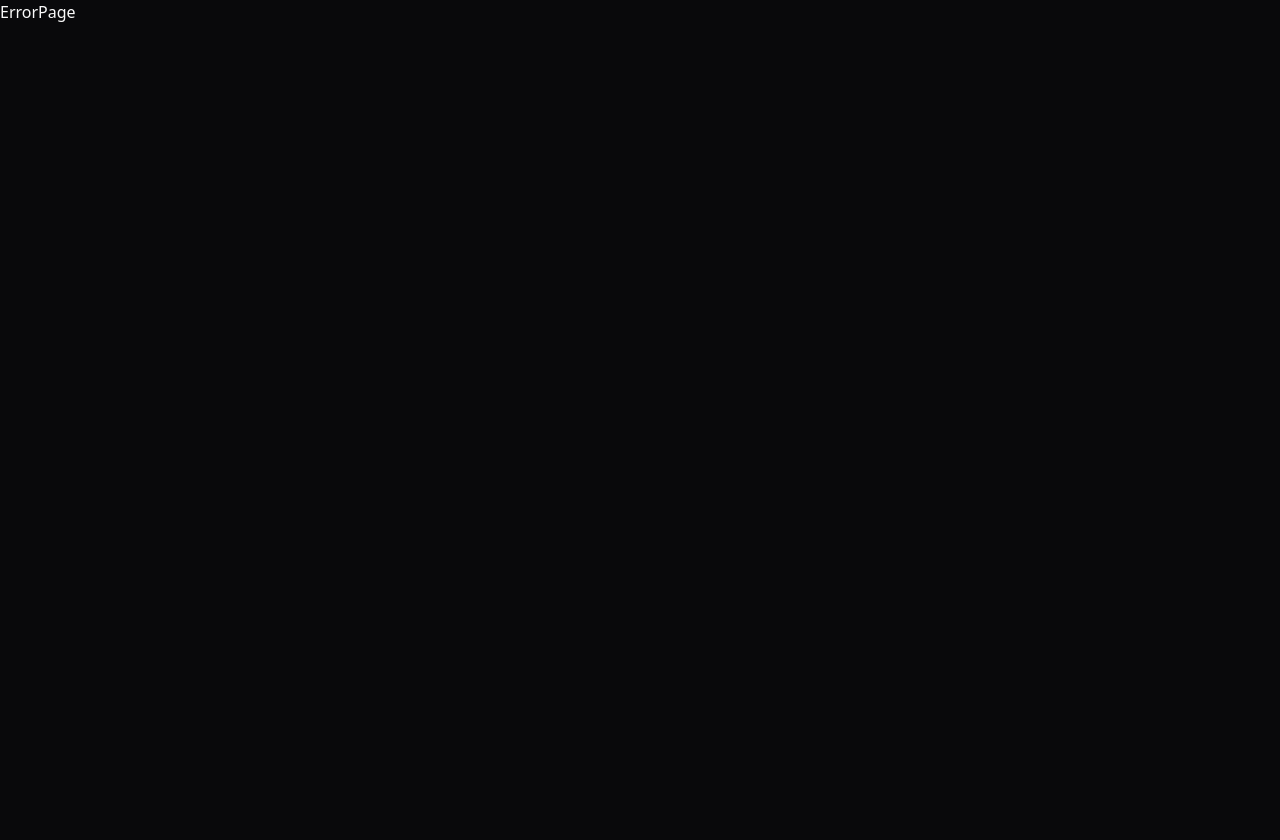
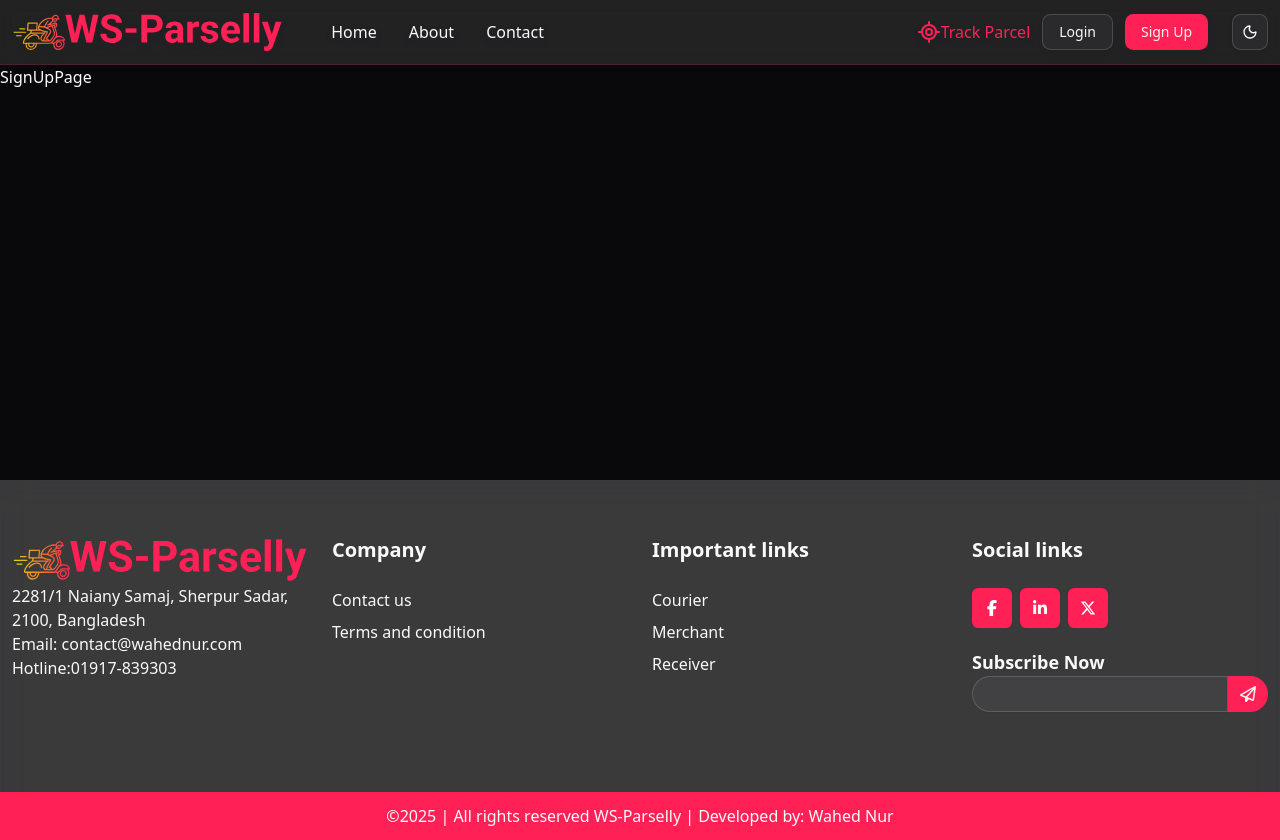
Before and after one commit to wahednur/ws-parselly-frontend, a React (Vite) app: page /register in a window 1280 px wide. Before the commit this address had no page. Before the commit the page ends 800 px from the top, so only its background shows below. Built offline with nearby package versions, Linux system fonts and the light colour scheme.

Commit message:
Added routes and nessesary pages

```diff
--- a/src/components/modules/navigations/main-nav.tsx
+++ b/src/components/modules/navigations/main-nav.tsx
@@ -31,11 +31,11 @@ export default function MainNav() {
     <>
       {/* Desktop navigation start  */}
       <div className="bg-white/10 backdrop-blur-sm py-3 dek-nav border-b border-primary/20 drop-shadow-md sticky">
-        <div className="container flex justify-between">
+        <div className="container flex justify-between gap-8">
           <Link className="text-xl font-bold text-blue-600" to="/">
             <Logo lh="h-10" />
           </Link>
-          <ul className="flex items-center">
+          <ul className="flex items-center flex-1">
             {navList.map((item, idx) => (
               <li key={idx}>
                 <NavLink to={`${item.link}`}>{item.name}</NavLink>
--- /dev/null
+++ b/src/pages/about/about.tsx
@@ -0,0 +1,3 @@
+export default function AboutPage() {
+  return <div>AboutPage</div>;
+}
--- /dev/null
+++ b/src/pages/auth/Login.tsx
@@ -0,0 +1,3 @@
+export default function LoginPage() {
+  return <div>LoginPage</div>;
+}
--- /dev/null
+++ b/src/pages/auth/sign-up.tsx
@@ -0,0 +1,3 @@
+export default function SignUpPage() {
+  return <div>SignUpPage</div>;
+}
--- /dev/null
+++ b/src/pages/contact-us/contact-us.tsx
@@ -0,0 +1,3 @@
+export default function ContactPage() {
+  return <div>ContactPage</div>;
+}
--- /dev/null
+++ b/src/pages/tracking/tracting.tsx
@@ -0,0 +1,3 @@
+export default function TrackingPage() {
+  return <div>TrackingPage</div>;
+}
```
Also changed, not shown: src/routes/router.tsx (+25 -0 lines).
